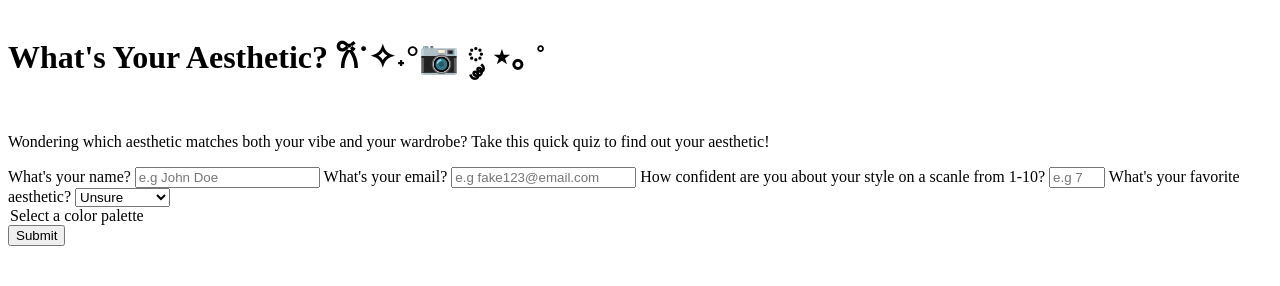
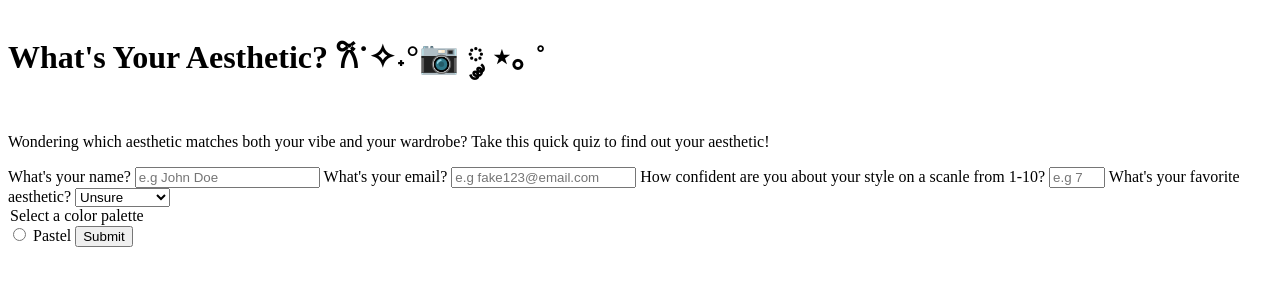
Before and after one commit to k-rameen/What-Is-Your-Aesthetic-Form, a plain HTML site: page index.html in a window 1280 px wide. Drawn offline with Linux system fonts and the light colour scheme.

Commit message:
Update index.html

```diff
--- a/index.html
+++ b/index.html
@@ -33,7 +33,8 @@
     </select>
 
     <legend>Select a color palette</legend>
-
+    <input type="radio" id="color">
+    <label for="color">Pastel</label>
 
     <button type="submit">Submit</button>
 
```
